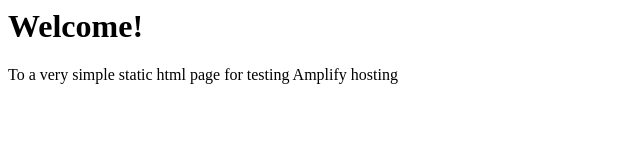
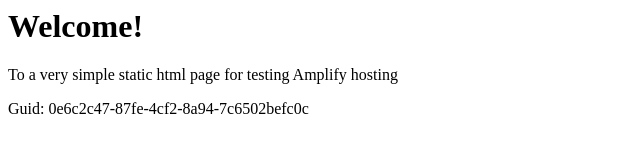
Before and after one commit to aws-aemilia-cmh/Github-PR-Commit-Integration-Test-DoNotTouch-v1-preprod-us-east-2, a website: page src/index.html in a window 1280 px wide. Shown: the whole page, without its empty margins (0-640 px from the left). Drawn offline with Linux system fonts and the light colour scheme.

Commit message:
commit from integ tests

```diff
--- a/src/index.html
+++ b/src/index.html
@@ -1,3 +1,5 @@
+
+
 <html lang="en">
 
 <head>
@@ -10,6 +12,6 @@
 <body>
     <h1>Welcome!</h1>
     <p>To a very simple static html page for testing Amplify hosting</p>
-</body>
+    <p>Guid: 0e6c2c47-87fe-4cf2-8a94-7c6502befc0c</p></body>
 
 </html>
```
